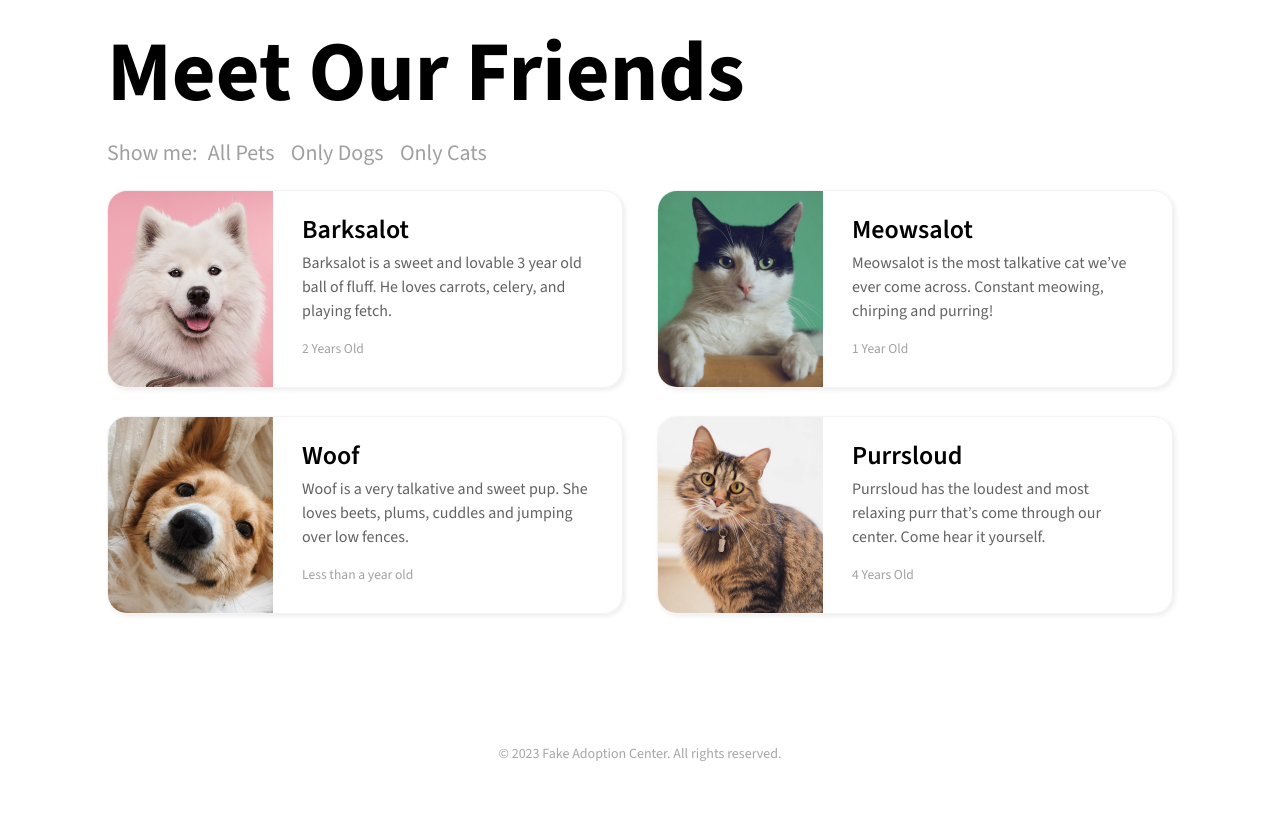
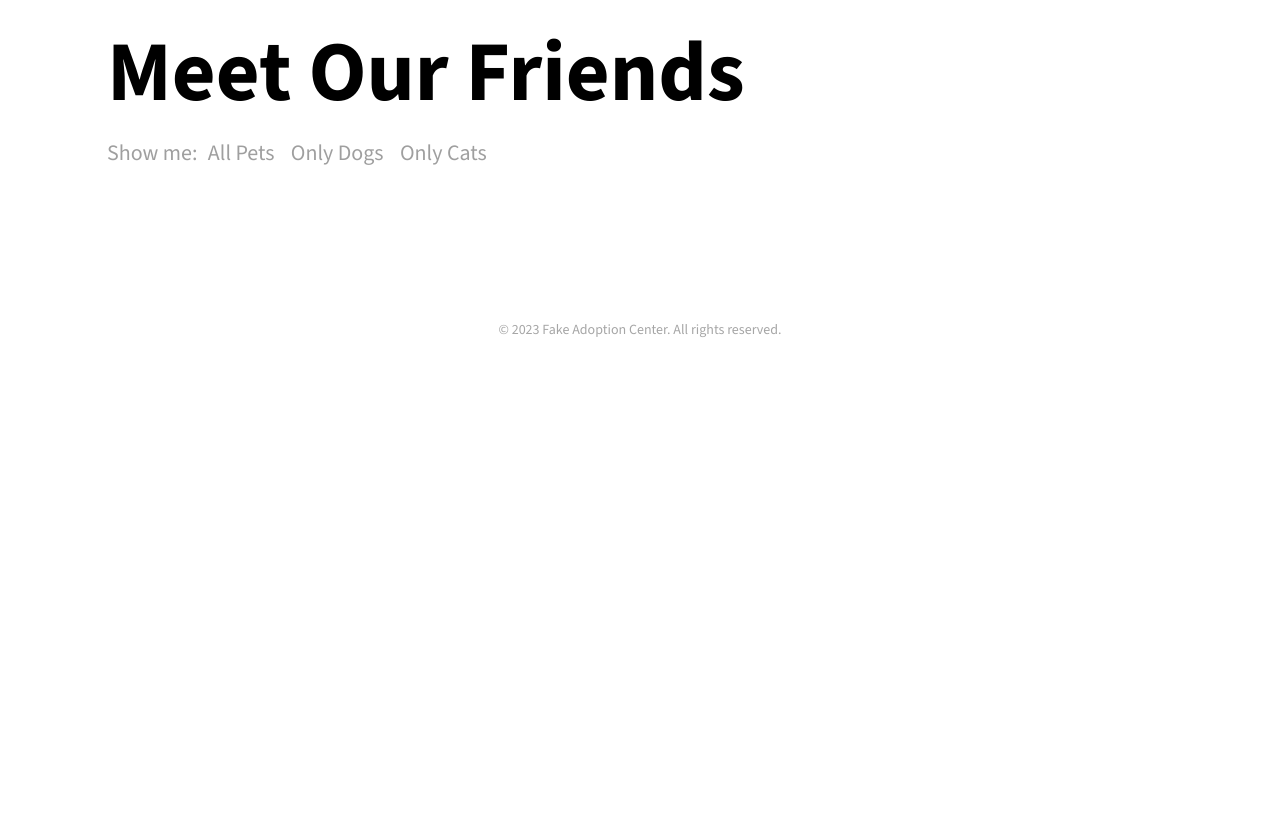
Before and after one commit to jimmykhiu/pet-adoption, a plain HTML site: page index.html in a window 1280 px wide. Shown: the part 1157-1985 px from the top of the page. After the commit the page ends 1561 px from the top, so only its background shows below. Drawn offline with nearby package versions, Linux system fonts and the light colour scheme; no server answers.

Commit message:
Branch: dynamic pet-card

```diff
--- a/index.html
+++ b/index.html
@@ -124,10 +124,11 @@
                 <p>Show me: <button>All Pets</button> <button>Only Dogs</button> <button>Only Cats</button></p>
             </div>
 
-            <div class="list-of-pets">
+            <div class="list-of-pets"></div>
+            <template id="pet-card-template">
                 <div class="pet-card">
                     <div class="pet-card-text">
-                        <h3>Barksalot</h3>
+                        <h3></h3>
                         <p class="pet-description">Barksalot is a sweet and lovable 3 year old ball of fluff. He loves
                             carrots,
                             celery, and playing fetch.</p>
@@ -136,45 +137,8 @@
                     <div class="pet-card-photo">
                         <img src="images/barksalot.jpg" alt="A white fluffy dog named Barskalot">
                     </div>
-                </div><!-- end of pet card -->
-                <div class="pet-card">
-                    <div class="pet-card-text">
-                        <h3>Meowsalot</h3>
-                        <p class="pet-description">Meowsalot is the most talkative cat we&rsquo;ve ever come across.
-                            Constant
-                            meowing, chirping and purring!</p>
-                        <p class="pet-age">1 Year Old</p>
-                    </div>
-                    <div class="pet-card-photo">
-                        <img src="images/meowsalot.jpg" alt="A cat">
-                    </div>
-                </div><!-- end of pet card -->
-                <div class="pet-card">
-                    <div class="pet-card-text">
-                        <h3>Woof</h3>
-                        <p class="pet-description">Woof is a very talkative and sweet pup. She loves beets, plums,
-                            cuddles and
-                            jumping over low fences.</p>
-                        <p class="pet-age">Less than a year old</p>
-                    </div>
-                    <div class="pet-card-photo">
-                        <img src="images/woof.jpg" alt="A dog">
-                    </div>
-                </div><!-- end of pet card -->
-                <div class="pet-card">
-                    <div class="pet-card-text">
-                        <h3>Purrsloud</h3>
-                        <p class="pet-description">Purrsloud has the loudest and most relaxing purr that&rsquo;s come
-                            through our
-                            center. Come hear it yourself.</p>
-                        <p class="pet-age">4 Years Old</p>
-                    </div>
-                    <div class="pet-card-photo">
-                        <img src="images/purrsloud.jpg" alt="A dog">
-                    </div>
-                </div><!-- end of pet card -->
-            </div>
-
+                </div>
+            </template>
         </div>
     </div>
 
--- a/main.js
+++ b/main.js
@@ -1,3 +1,6 @@
+const template = document.querySelector("#pet-card-template")
+const wrapper = document.createDocumentFragment()
+
 async function start() {
   const weatherPromise = await fetch("https://api.weather.gov/gridpoints/MFL/110,50/forecast")
   const weatherData = await weatherPromise.json()
@@ -15,10 +18,12 @@ async function petsArea() {
   const petsData = await petsPromise.json()
 
   petsData.forEach(pet => {
-    console.log(pet.name)
+    const clone = template.content.cloneNode(true)
+
+    clone.querySelector("h3").textContent = pet.name
+    wrapper.appendChild(clone)
   })
-
-
+  document.querySelector(".list-of-pets").appendChild(wrapper)
 }
 
 petsArea()
```
